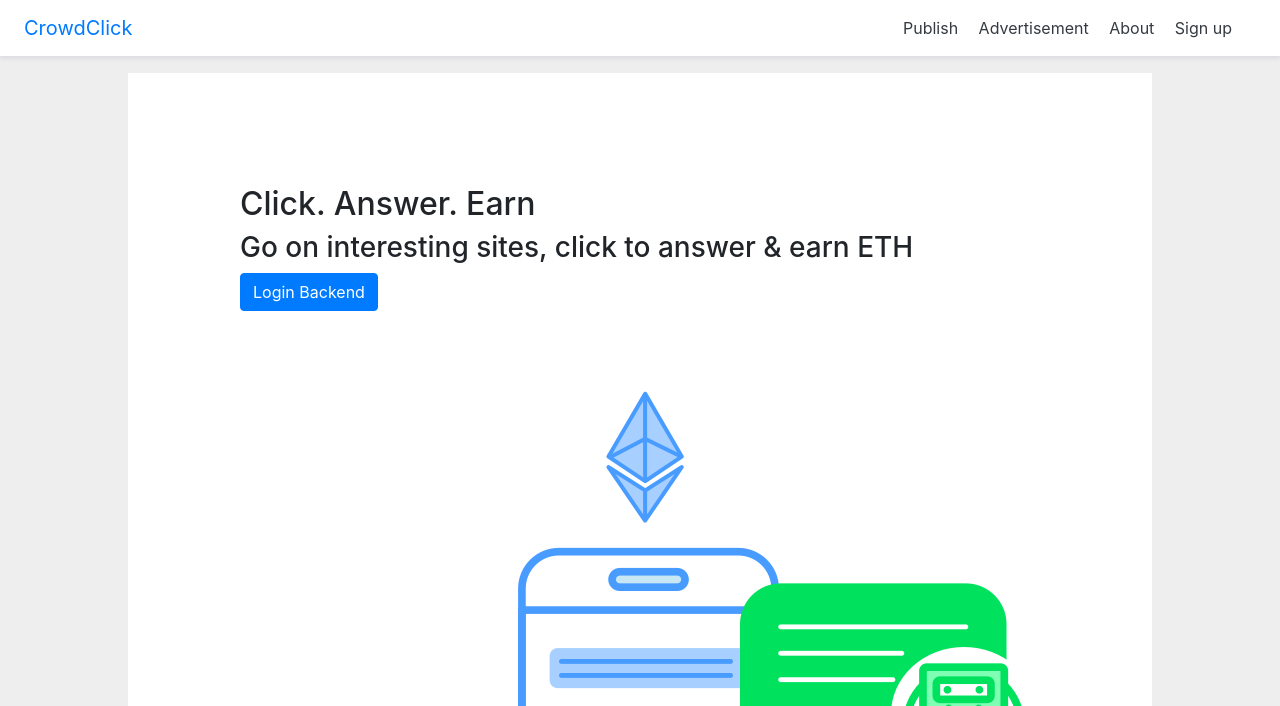
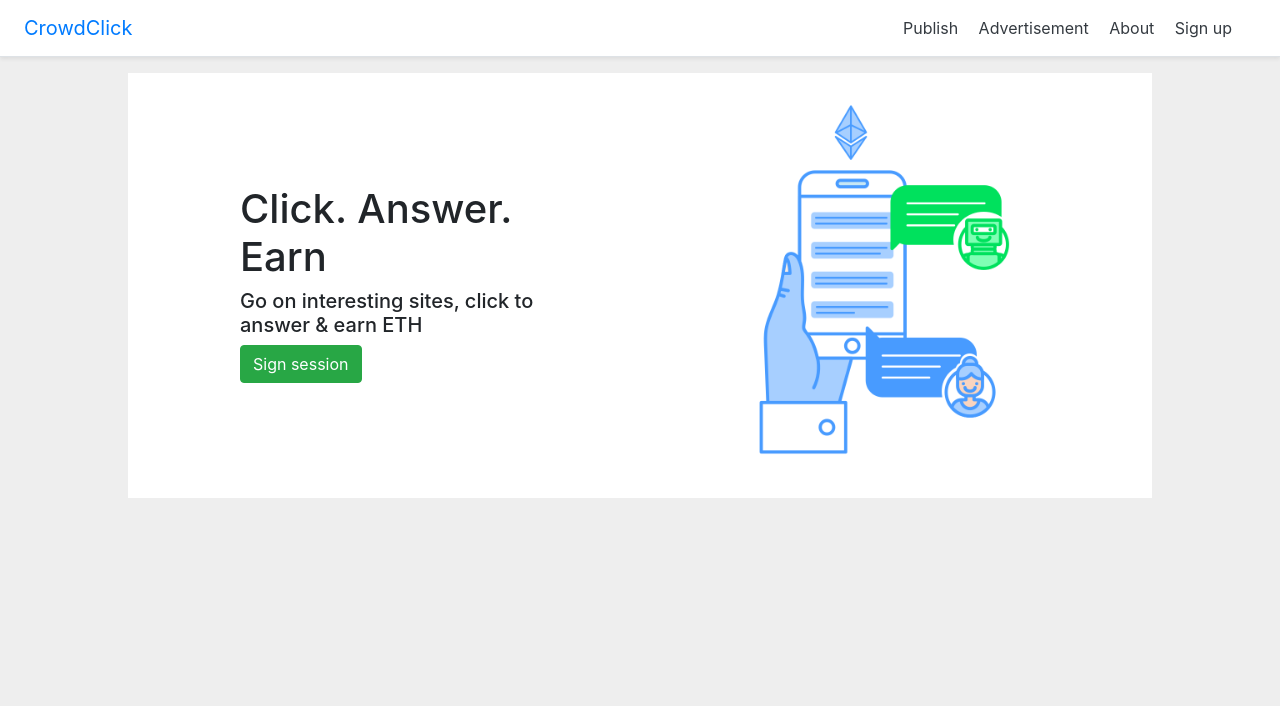
Before and after one commit to crowd-tools/CrowdClick, a Django app: page /sign_in in a window 1280 px wide. Shown: the top 706 px of the page. After the commit the page ends 498 px from the top, so only its background shows below. Run offline with Django 3.2, Linux system fonts and the light colour scheme; some libraries are stand-ins or nearby versions.

Commit message:
Align sign in with index

```diff
--- a/ad_source/templates/home/signin.html
+++ b/ad_source/templates/home/signin.html
@@ -41,14 +41,14 @@
             <div class="col">
                 <div class="row">
                     <div class="container" style="padding: 5em;">
-                        <h2>Click. Answer. Earn</h2>
-                        <h3>Go on interesting sites, click to answer & earn ETH</h3>
-                        <button type="button" class="btn btn-primary" onclick="startLogin()">Login Backend</button>
+                        <h1>Click. Answer. Earn</h1>
+                        <h5>Go on interesting sites, click to answer & earn ETH</h5>
+                        <button type="button" class="btn btn-success" onclick="startLogin()">Sign session</button>
                     </div>
                 </div>
             </div>
             <div class="col">
-                <img src="{% static "img/landing_image.png" %}" alt="Landing image">
+                <img src="{% static "img/landing_image.png" %}" alt="Landing image" style="max-width: 100%">
             </div>
         </div>
     </div>
```
